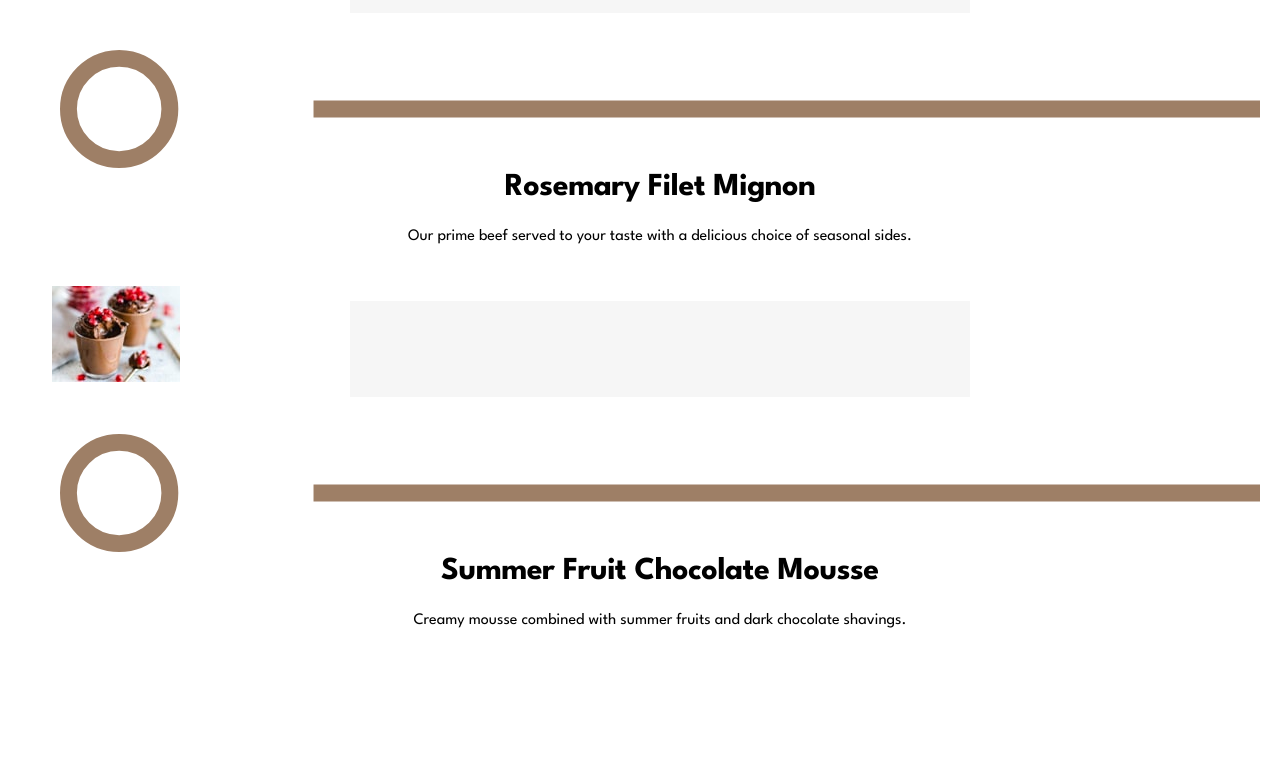
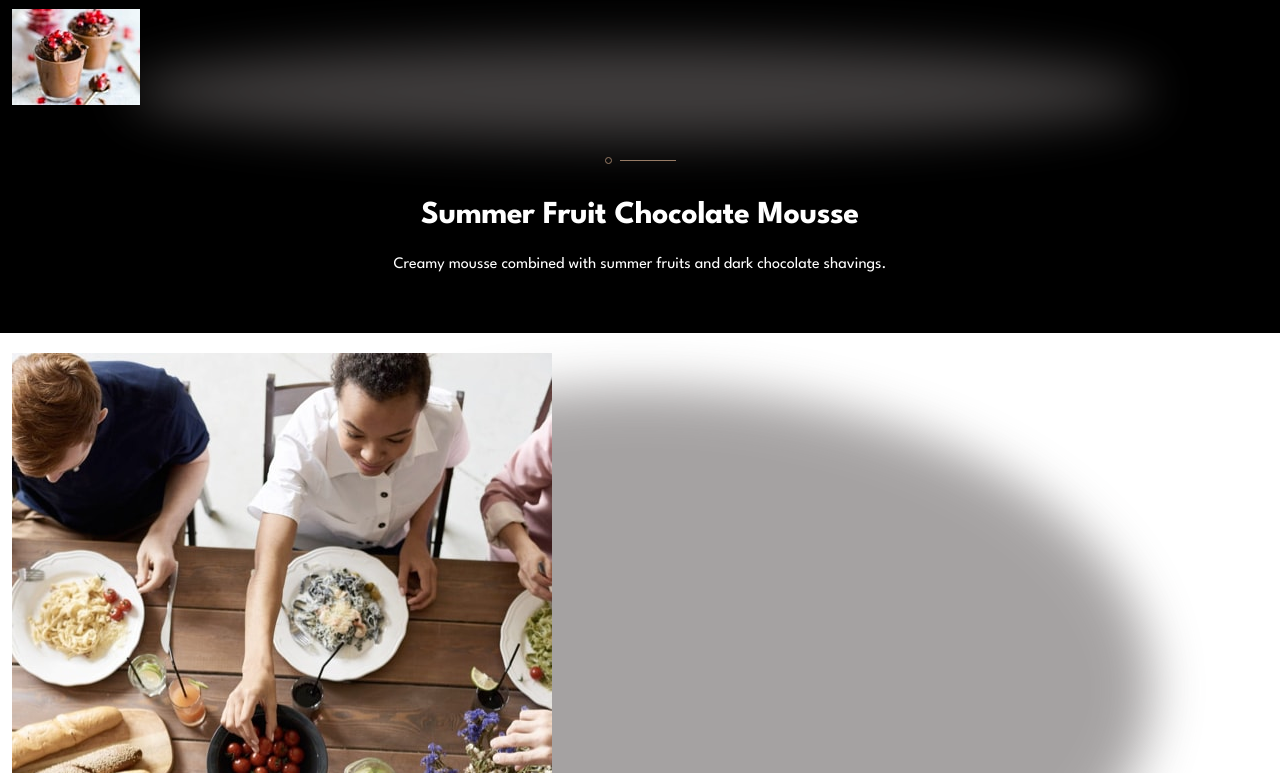
Before and after one commit to cgojk/dinner, a React (Vite) app: page / in a window 1280 px wide. Shown: the part 3248-4021 px from the top of the page. Before the commit the page ends 3938 px from the top, so only its background shows below. Built offline with nearby package versions, Linux system fonts and the light colour scheme.

Commit message:
adding the thir section usign the button compoeent usign the style variant dark to change the style for the button component

```diff
--- a/src/components/Info.jsx
+++ b/src/components/Info.jsx
@@ -1,34 +1,16 @@
-import React, { useRef, useEffect } from "react";
 
-import { Link } from "react-router-dom";
-
-
-
-// import imagemobile from "../images/homepage/enjoyable-place-mobile.jpg";
-// import imagetablet from "../images/homepage/enjoyable-place-tablet.jpg";
-// import imagedesktop from "../images/homepage/enjoyable-place-desktop.jpg";
-
-// import image2mobile from "../images/homepage/locally-sourced-mobile.jpg";
-// import image2tablet from "../images/homepage/locally-sourced-tablet.jpg";
-// import image2desktop from "../images/homepage/locally-sourced-desktop.jpg";
-
-
+import React from "react";
 import InfoText from "../InfoText";
-
 import pattern from "../images/patterns/pattern-divide.svg";
-
-
-
-
-
 
 export default function Info() {
   return (
-    <section className="info__section">
+    <>
+      {/* First section: white background */}
+      <section className="info__section info__section--light">
         <ul className="info__list">
-        {InfoText.map((info) => (
+          {InfoText.filter((info) => info.id === 1 || info.id === 2).map((info) => (
             <li key={info.id} className="info__item">
-
               <picture className="image__info">
                 <source
                   media="(min-width: 1024px)"
@@ -48,24 +30,51 @@ export default function Info() {
               </picture>
 
               <div className="info__content">
-              <img
-                src={pattern}
-                alt=""
-                className="pattern__info"
-              />
+                <img src={pattern} alt="" className="pattern__info" />
 
-              <h2 className="info__title">
-                {info.title}
-              </h2>
+                <h2 className="info__title">{info.title}</h2>
 
-              <p className="info__text">
-                {info.description}
-              </p>
+                <p className="info__text">{info.description}</p>
               </div>
-
             </li>
           ))}
         </ul>
       </section>
+
+      {/* Second section: black background */}
+      <section className="info__section info__section--dark">
+        <ul className="info__list">
+          {InfoText.filter((info) => [3, 4, 5].includes(info.id)).map((info) => (
+            <li key={info.id} className="info__item">
+              <picture className="image__info">
+                <source
+                  media="(min-width: 1024px)"
+                  srcSet={info.imageDesktop}
+                />
+
+                <source
+                  media="(min-width: 710px)"
+                  srcSet={info.imageTablet}
+                />
+
+                <img
+                  src={info.imageMobile}
+                  alt={info.alt}
+                  className="image__info"
+                />
+              </picture>
+
+              <div className="info__content">
+                <img src={pattern} alt="" className="pattern__info" />
+
+                <h2 className="info__title">{info.title}</h2>
+
+                <p className="info__text">{info.description}</p>
+              </div>
+            </li>
+          ))}
+        </ul>
+      </section>
+    </>
   );
 }
--- /dev/null
+++ b/src/components/ThirdSection.jsx
@@ -0,0 +1,55 @@
+import React from "react";
+import familygattering from "../images/homepage/family-gathering-desktop.jpg";
+import familygatteringtablet from "../images/homepage/family-gathering-tablet.jpg";
+import familygatteringmobile from "../images/homepage/family-gathering-mobile.jpg";
+import Button from "./Button";
+
+export default function ThirdSection() {
+  return (
+    <>
+      {/* First section: white background */}
+      <section className="info__section info__section--light">
+        <ul className="info__list">
+            <li className="info__item">
+
+              <picture className="image__info">
+                <source
+                  media="(min-width: 1024px)"
+                  srcSet={familygattering}
+                />
+
+                <source
+                  media="(min-width: 710px)"
+                  srcSet={familygatteringtablet}
+                />
+
+                <img
+                  src={familygatteringmobile}
+                  alt="Family Gathering"
+                  className="image__info"
+                />
+              </picture>
+
+              <div className="info__content">
+
+                <h2 className="info__title">Family Gathering</h2>
+
+                <p className="info__text">We love for entire families. So please bring everyone along for a special meal with your loved ones. We'll provide a memorable experience for all.</p>
+              </div>
+            </li>
+
+        </ul>
+        <Button
+                 to="/booking"
+
+                 variant="dark"
+                  className="button__container"
+               >
+                 Book a Table
+        </Button>
+    </section>
+
+
+     </>
+  );
+}
--- a/src/pages/home.jsx
+++ b/src/pages/home.jsx
@@ -2,6 +2,7 @@
 import React from "react";
 import Hero from "../components/Hero";
 import Info from "../components/Info";
+import ThirdSection from "../components/ThirdSection";
 
 
 
@@ -11,6 +12,7 @@ export default function Home(){
         <div className="home__page">
             <Hero />
             <Info/>
+            <ThirdSection />
         </div>
     )
 }
--- a/src/styles/_base.scss
+++ b/src/styles/_base.scss
@@ -25,13 +25,9 @@ body{
 min-height: 50vh;
 overflow: hidden;
 
-    // height:100vh;
-
-
 
 
  .hero__content{
-    //   place-self: center;
   position: relative;
   z-index: 1;
   align-self: center;
@@ -44,7 +40,6 @@ body{
   max-width: 600px;
 
 .hero__title{
-
 
             font:var(--font-1);
             letter-spacing: var(--font-1-letter-spacing);
@@ -98,7 +93,11 @@ body{
     flex-direction: column;
   justify-content: center;
 
-
+   .info__list{
+    list-style: none;
+    margin: 0;
+    padding: 0;
+   }
 
     .image__info{
         padding:0 var(--space-2);
@@ -109,14 +108,16 @@ body{
  &::before {
   content: "";
   position: absolute;
-  width: 50%;
+ width: 80%;
   height: 100%;
-  background-color:var(--neutral-100);
-  opacity: 0.5;
-    bottom: -15px;
-  left:50%;
+  background-color: hsl(0, 2%, 41%);
+  opacity: 0.6;
+  bottom: -35px;
+  left: 50%;
   z-index: 0;
   transform: translateX(-50%);
+  filter: blur(25px);
+  border-radius: 50%;
 }
 
 img{
@@ -124,32 +125,38 @@ img{
     z-index: 1;
 
     }
-
-
-
-
-
-
-
-
     }
 }
 
 
+.info__section--light {
+  background-color:var(--neutral-0);
+  color: var(--neutral-950);
+}
 
+/* Second section: black */
+.info__section--dark {
+  background-color:var(--neutral-950);
+  color: var(--neutral-0);
+}
+
+/* White text on the black section */
+.info__section--dark .info__title,
+.info__section--dark .info__text {
+  color: var(--neutral-0);
+}
 
 .info__content{
     text-align: center;
     margin-top: 2rem;
     padding: var(--space-6);
     color:var(--neutral-950);
-    background-color: var(--neutral-0);
     flex-direction:flex;
     justify-content: center;
     display: flex;
     flex-direction: column;
 
-   .patterns{
+   .pattern__info{
     align-self: center;
     margin-bottom: 2rem;
    }
@@ -165,8 +172,6 @@ img{
         margin-bottom: 1rem;
         margin-inline: auto;
         text-align: center;
-
-        //  max-inline-size: 60%;
 
     }
 }
@@ -207,4 +212,22 @@ img{
   &:hover::before {
     transform: scaleX(1);
   }
+
+
 }
+
+.button__container{
+&.button--dark {
+  background-color: var(--neutral-950);
+  color: var(--neutral-0);
+  border: 1px solid var(--neutral-950);
+
+  &::before {
+    background-color: var(--neutral-0);
+  }
+
+  &:hover {
+    color: var(--neutral-950);
+  }
+}
+}
```
Also changed, not shown: src/components/InfoImageText.jsx (deleted). Lines whose indentation alone changed are shown as unchanged.
